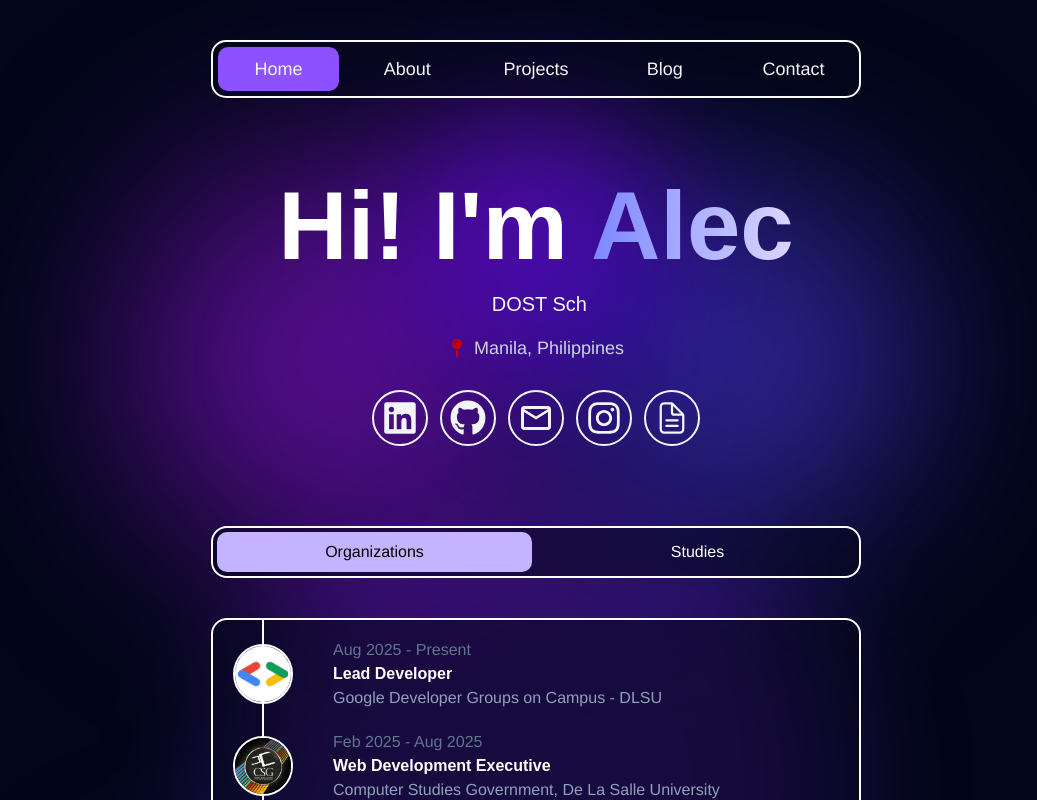
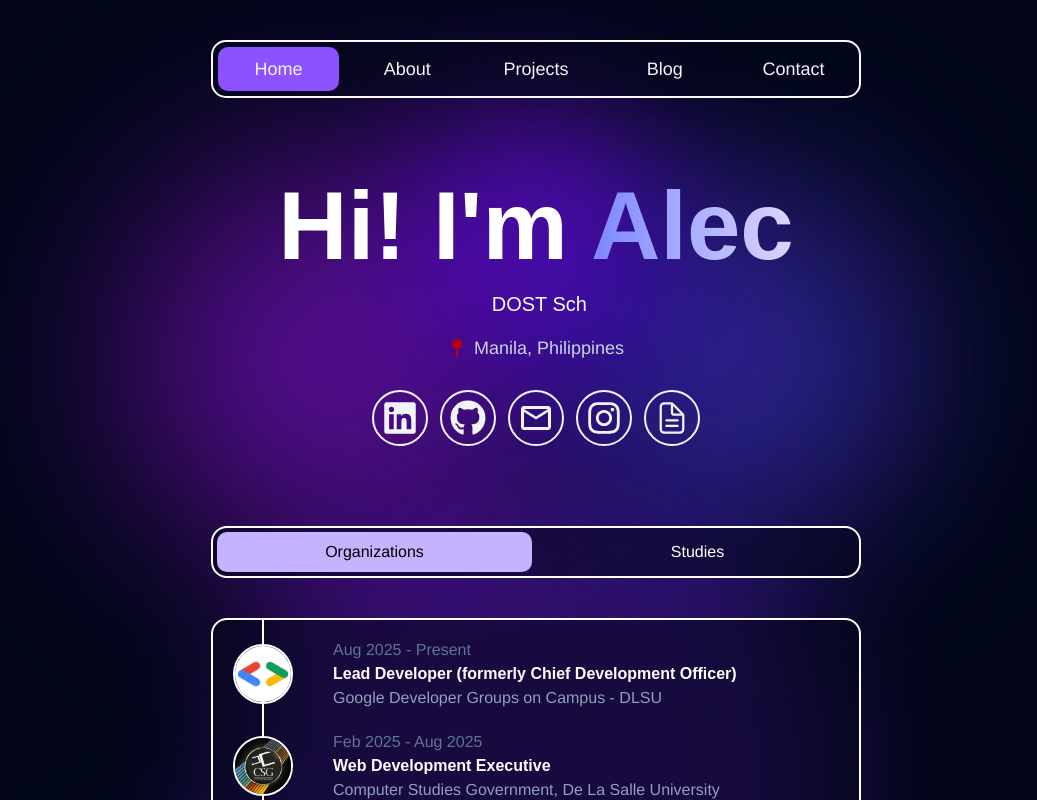
Before and after one commit to alecbnono/tech-by-alec-frontend, a React (Vite) app: page / in a window 1280 px wide. Shown: the top 800 px of the page, without its empty margins (104-1141 px from the left). Built offline with nearby package versions, Linux system fonts and the light colour scheme; a web font is replaced by a local one.

Commit message:
Update orgs

```diff
--- a/src/data/orgs.js
+++ b/src/data/orgs.js
@@ -2,7 +2,7 @@ const orgs = [
   {
     dateStart: "Aug 2025",
     dateEnd: "Present",
-    title: "Lead Developer",
+    title: "Lead Developer (formerly Chief Development Officer)",
     description: "Google Developer Groups on Campus - DLSU",
     image: "/orgs/gdsc.png",
   },
--- a/src/data/projects.js
+++ b/src/data/projects.js
@@ -4,7 +4,7 @@ const projects = [
     title: "DLSU CCS Starterpack",
     description:
       "A CCS preparation kit built by students, for students — learn programming foundations, explore essential tools, and get ready for your first term at DLSU.",
-    image: "/projects/ccs_starterpack.png",
+    image: "/projects/ccs-starterpack.png",
     code: "https://github.com/alecbnono/dlsu-ccs-starterpack",
     link: "https://github.com/alecbnono/dlsu-ccs-starterpack",
   },
```
Also changed, not shown: public/projects/ccs-starterpack.png (renamed from public/projects/ccs_starterpack.png).
